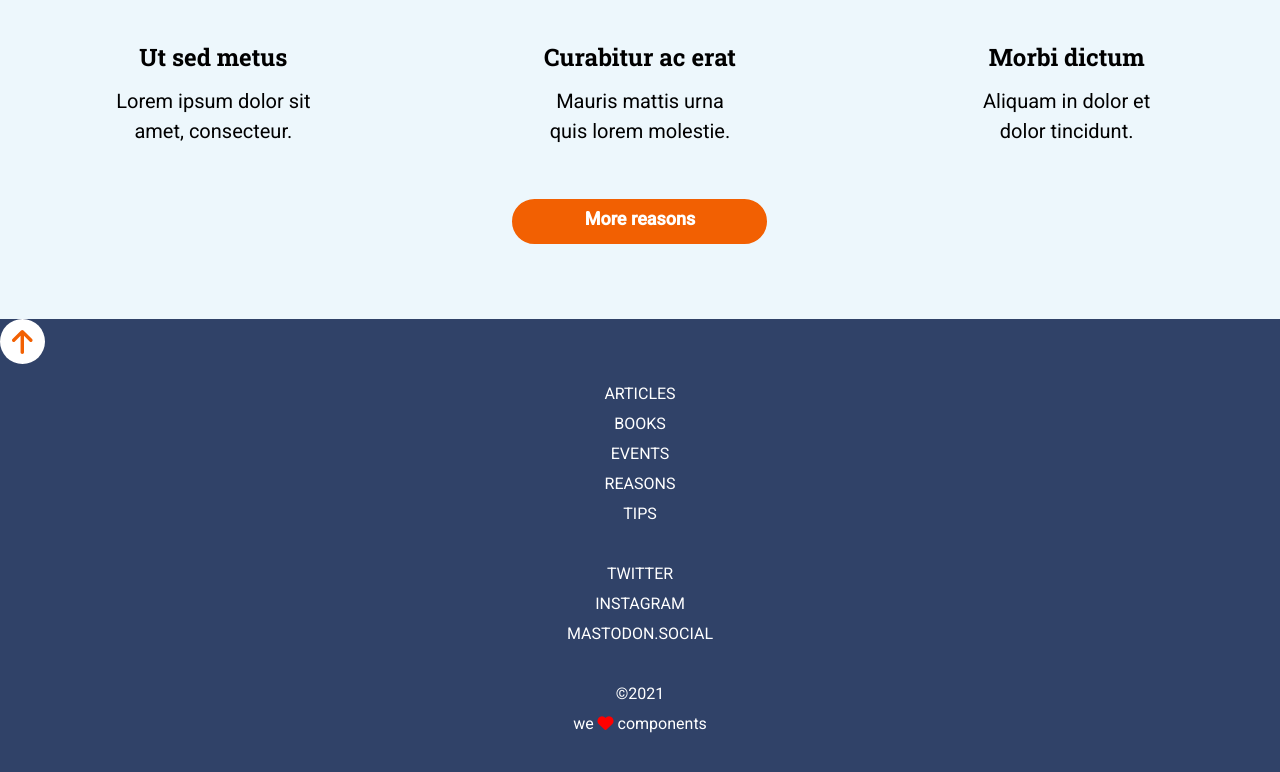
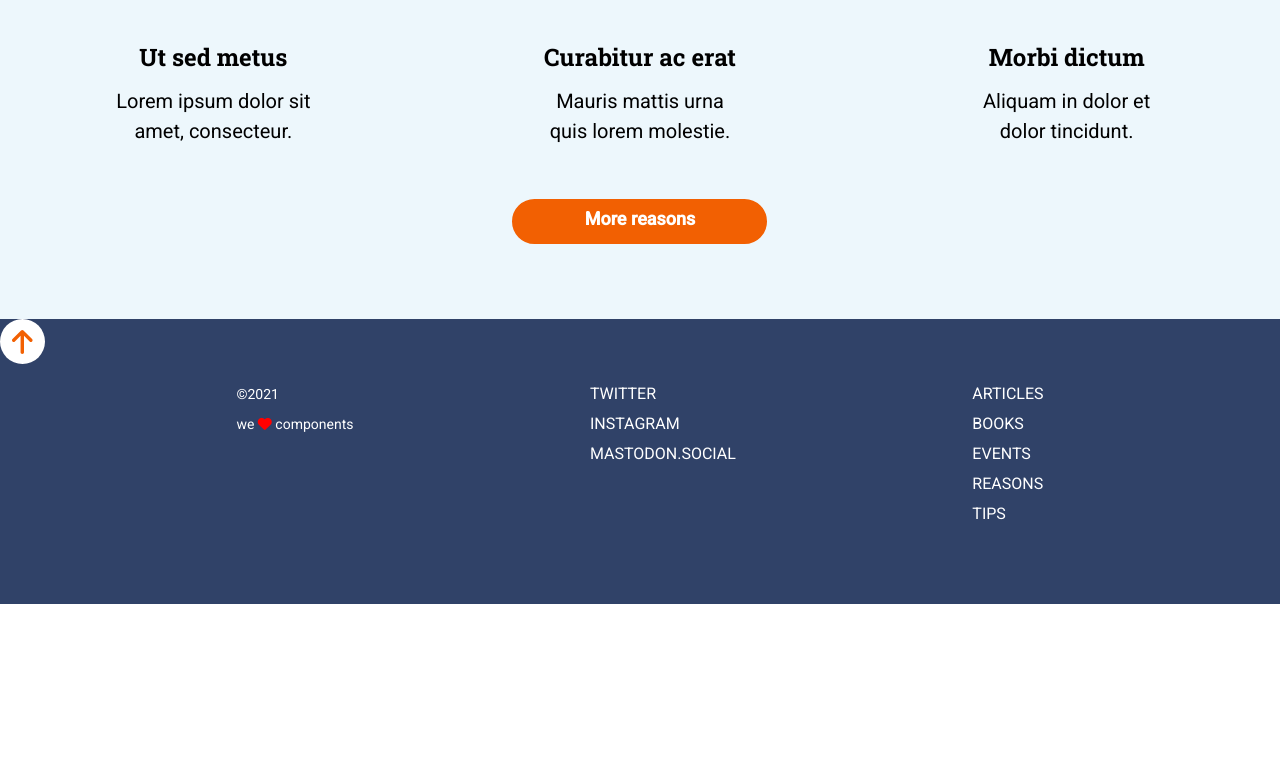
Before and after one commit to MariviEscudero/Anonymous-Proxy, a website: page src/html/index.html in a window 1280 px wide. Shown: the part 1268-2040 px from the top of the page. After the commit the page ends 1872 px from the top, so only its background shows below. Drawn offline with nearby package versions, Linux system fonts and the light colour scheme; files that its build step writes are made by us from their sources; files whose address does not match are found by name.

Commit message:
add footer tablet

```diff
--- a/src/html/partials/footer.html
+++ b/src/html/partials/footer.html
@@ -1,6 +1,5 @@
 <footer class="footer">
-  <a href="#3-reasons-to-purchase" class="footer__seclink" title="scroll up">
-  </a>
+  <a href="#header" class="footer__seclink" title="scroll up"> </a>
   <div class="footer__container">
     <nav class="footer__nav">
       <ul class="footer__nav--list1">
@@ -18,7 +17,9 @@
         <li>Mastodon.social</li>
       </ul>
     </nav>
-    <p> &copy;2021</p>
-    <p>we <i class="fas fa-heart"></i> components</p>
+    <small class="footer__small">
+      <p>&copy;2021</p>
+      <p>we <i class="fas fa-heart"></i> components</p>
+    </small>
   </div>
 </footer>
--- a/src/html/partials/header.html
+++ b/src/html/partials/header.html
@@ -1,4 +1,4 @@
-<header class="header">
+<header class="header" id="header">
   <nav>
     <a href="https://adalab.es/" class="header__menu" target="_blank"><img class="header__menu--image"
         src="./assets/images/ico-menu.svg" alt="menu" title="menu" />
--- a/src/scss/core/_variables.scss
+++ b/src/scss/core/_variables.scss
@@ -22,6 +22,7 @@
 /*footer*/
 $footerbgcolor: $darkblue;
 $footercolor: $white;
+$footerheart: $brightorange;
 
 /*fuentes*/
 $roboto: "Roboto", sans-serif;
--- a/src/scss/layout/_articles.scss
+++ b/src/scss/layout/_articles.scss
@@ -66,6 +66,7 @@
       grid-column-start: 2;
       @media (min-width: 768px) {
         font-size: 20px;
+        text-align: center;
       }
     }
   }
--- a/src/scss/layout/_footer.scss
+++ b/src/scss/layout/_footer.scss
@@ -1,3 +1,4 @@
+/*css*/
 .footer {
   background-color: $footerbgcolor;
   color: $footercolor;
@@ -32,9 +33,18 @@
   align-items: center;
   padding: 0px 0px 30px 0px;
 }
+.footer__small {
+  display: flex;
+  flex-direction: column;
+  align-items: center;
+  justify-content: center;
+  font-size: 14px;
+  padding: 0px 0px 45px 0px;
+}
 .fas {
   color: red;
 }
+
 .footer__seclink {
   position: absolute;
   background-color: $headerscrollcolor;
@@ -45,3 +55,20 @@
   height: 45px;
   border-radius: 45px;
 }
+@media (min-width: 768px) {
+  .footer__container {
+    display: flex;
+    flex-direction: row-reverse;
+    justify-content: space-evenly;
+    align-items: flex-start;
+  }
+  .footer__nav--list1 {
+    align-items: flex-start;
+  }
+  .footer__nav--list2 {
+    align-items: flex-start;
+  }
+  .footer__small {
+    align-items: flex-start;
+  }
+}
```
